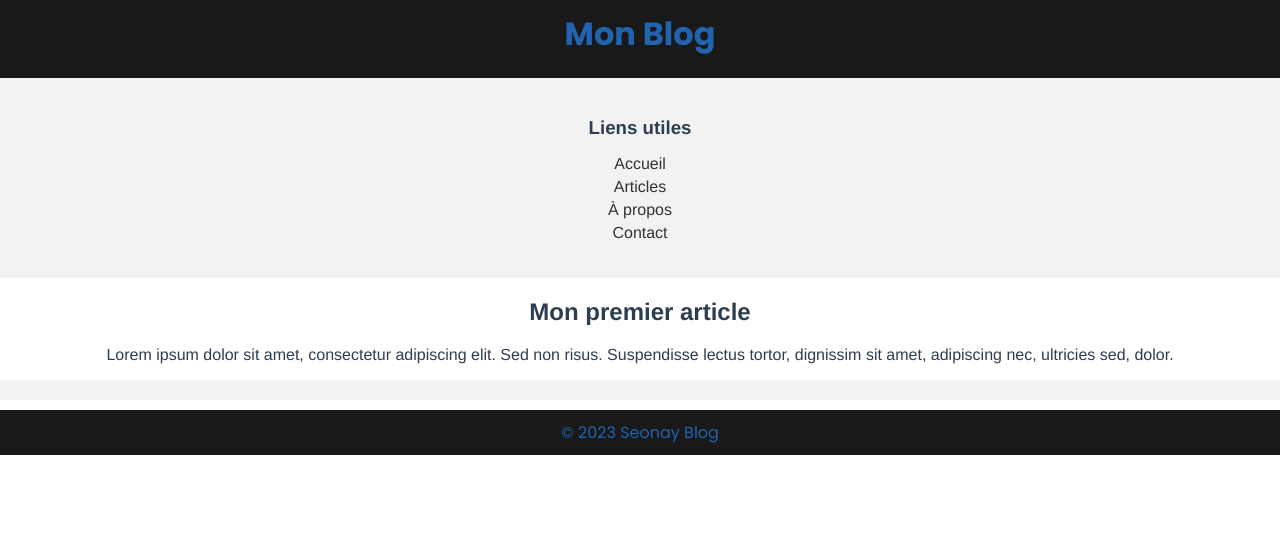
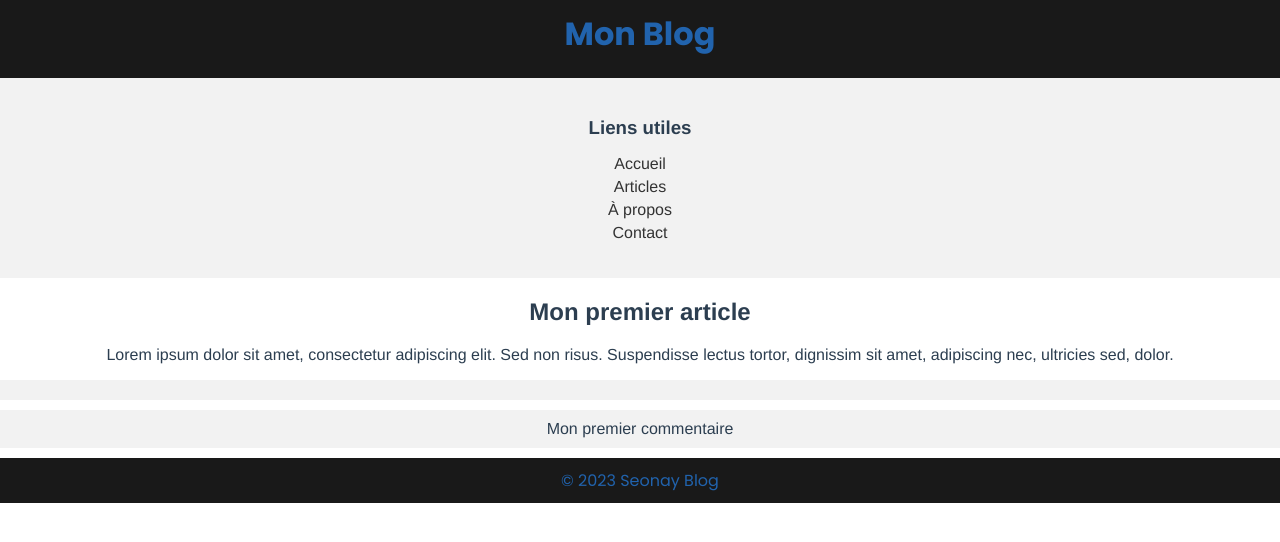
Before and after one commit to D-Seonay/ProjetBlog, a Vue app: page / in a window 1280 px wide. Shown: the top 542 px of the page. Built offline with nearby package versions, Linux system fonts and the light colour scheme.

Commit message:
Add CommentComponent to App.vue

```diff
--- a/src/App.vue
+++ b/src/App.vue
@@ -4,6 +4,8 @@
   <SidebarComponent />
 
   <ArticleComponent :article="currentArticle" />
+
+  <CommentComponent :comment="currentCommentaire" />
 
   <FooterComponent />
 </template>
@@ -13,6 +15,7 @@ import HeaderComponent from './components/HeaderComponent.vue'
 import FooterComponent from './components/FooterComponent.vue'
 import ArticleComponent from './components/ArticleComponent.vue'
 import SidebarComponent from './components/SidebarComponent.vue'
+import CommentComponent from './components/CommentComponent.vue'
 
 export default {
   name: 'ParentComponent',
@@ -20,14 +23,16 @@ export default {
     HeaderComponent,
     SidebarComponent,
     FooterComponent,
-    ArticleComponent
-  },
+    ArticleComponent,
+    CommentComponent,
+},
   data() {
     return {
       currentArticle: {
         title: 'Mon premier article',
         content: 'Lorem ipsum dolor sit amet, consectetur adipiscing elit. Sed non risus. Suspendisse lectus tortor, dignissim sit amet, adipiscing nec, ultricies sed, dolor.'
-      }
+      },
+      currentCommentaire: 'Mon premier commentaire'
     }
   }
 }
```
